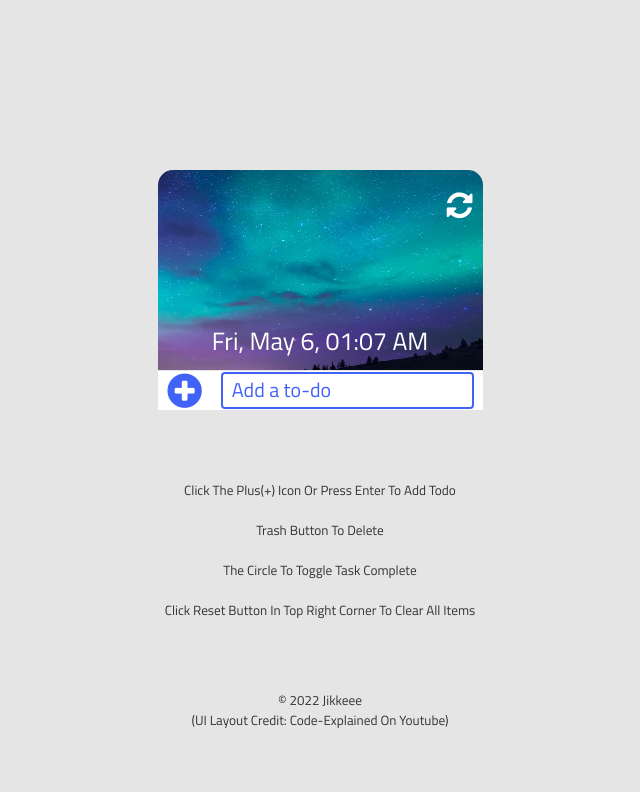
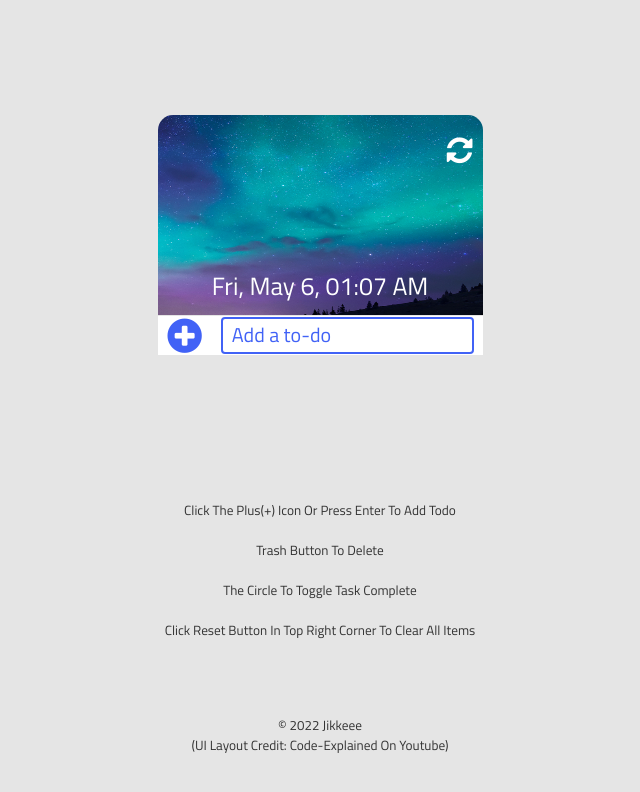
Before and after one commit to jikkeee/myTodo, a plain HTML site: page index.html in a window 1280 px wide. Shown: the whole page, without its empty margins (320-960 px from the left). Drawn offline with Linux system fonts and the light colour scheme.

Commit message:
Update style.css

```diff
--- a/css/style.css
+++ b/css/style.css
@@ -24,6 +24,7 @@ body{
     margin-top: 100px;
     width: 325px;
     max-width: 325px;
+    margin-bottom: 100px;
 }
 
 /* ------------ header ------------ */
@@ -174,4 +175,5 @@ small, p.copyright {
     color: #333;
     text-align: center;
     text-transform: capitalize;
+    margin: 30px;
 }
```
